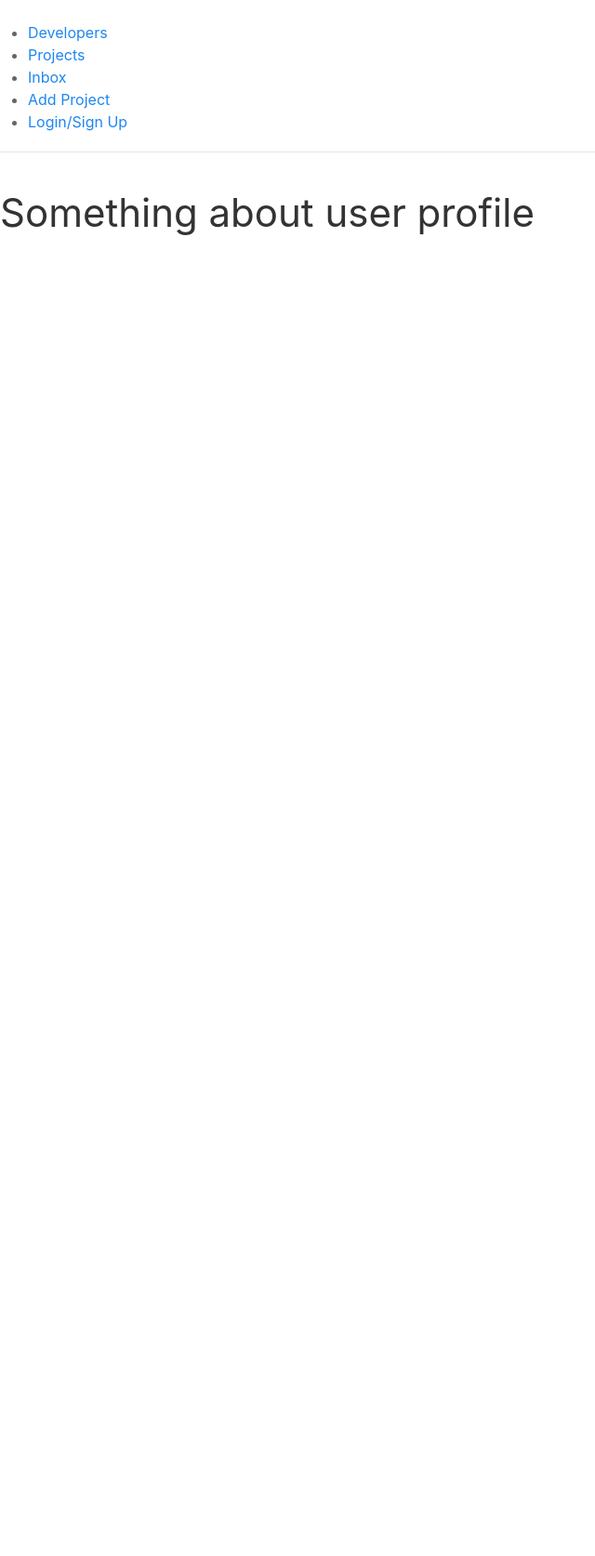
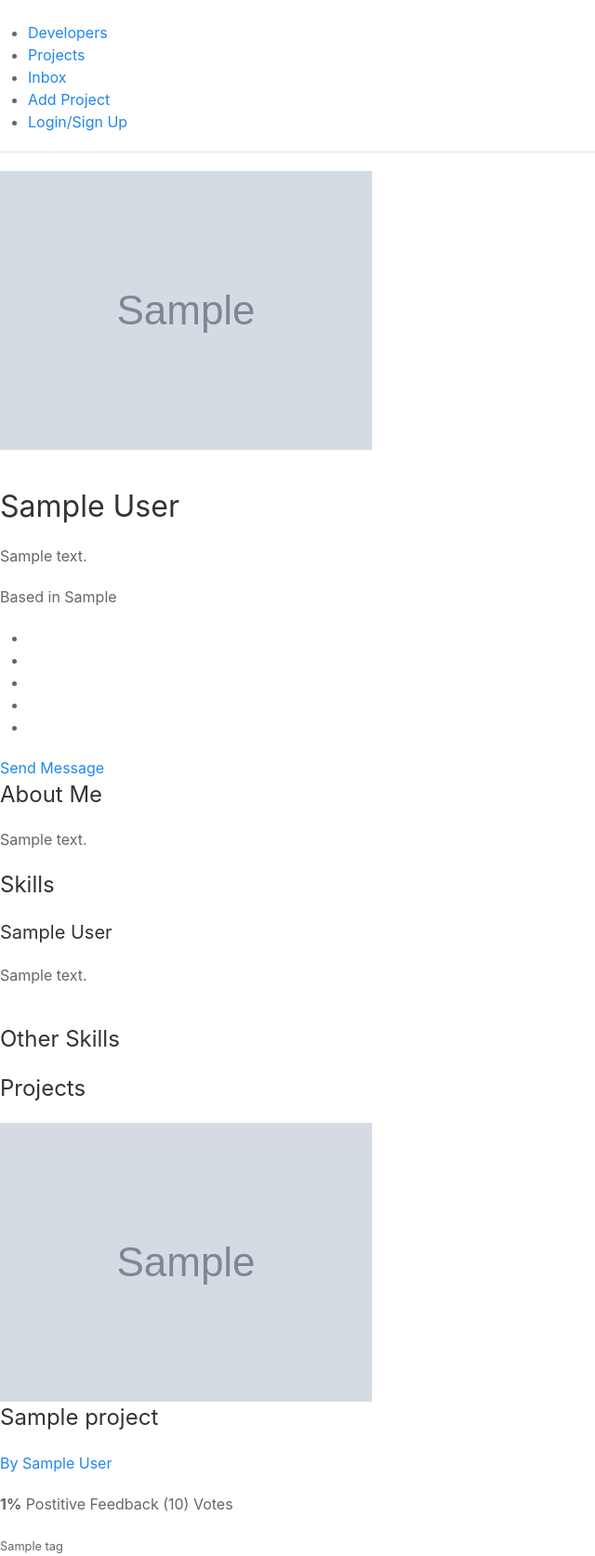
Before and after one commit to RJD02/Projects-Showcase, a Django app: page /profile/00000000-0000-0000-0000-000000000001/ in a window 1280 px wide. Shown: the part 321-1995 px from the top of the page at 93% size, without its empty margins (0-640 px from the left). Before the commit the page ends 574 px from the top, so only its background shows below. Run offline with Django 4.2, Linux system fonts and the light colour scheme; tables that the repository leaves empty hold one stand-in row (values such as "Sample post"); grey boxes marked "Sample" are stand-in pictures; some libraries are stand-ins or nearby versions.

Commit message:
Add user profile template

```diff
--- a/users/templates/users/user-profile.html
+++ b/users/templates/users/user-profile.html
@@ -1,5 +1,137 @@
 {% extends 'main.html' %} {% block content %}
 
-<h1>Something about user profile</h1>
+<main class="profile my-md">
+  <div class="container">
+    <div class="layout">
+      <div class="column column--1of3">
+        <div class="card text-center">
+          <div class="card__body dev">
+            <img class="avatar avatar--xl" src="{{profile.profile_image}}" />
+            <h2 class="dev__name">{{profile.name}}</h2>
+            <p class="dev__title">{{profile.about}}</p>
+            <p class="dev__location">Based in {{profile.location}}</p>
+            <ul class="dev__social">
+              {% if profile.social_github %}
+              <li>
+                <a
+                  title="Github"
+                  href="{{profile.social_github}}"
+                  target="_blank"
+                  ><i class="im im-github"></i
+                ></a>
+              </li>
+              {% endif %} {% if profile.social_youtube %}
+              <li>
+                <a
+                  title="Youtube"
+                  href="{{profile.social_youtube}}"
+                  target="_blank"
+                  ><i class="im im-youtube"></i
+                ></a>
+              </li>
+              {% endif %} {% if profile.social_twitter %}
+              <li>
+                <a
+                  title="Twitter"
+                  href="{{profile.social_twitter}}"
+                  target="_blank"
+                  ><i class="im im-twitter"></i
+                ></a>
+              </li>
+              {% endif %} {% if profile.social_linkedin %}
+              <li>
+                <a
+                  title="LinkedIn"
+                  href="{{profile.social_linkedin}}"
+                  target="_blank"
+                  ><i class="im im-linkedin"></i
+                ></a>
+              </li>
+              {% endif %} {% if profile.social_website %}
+              <li>
+                <a
+                  title="Personal Website"
+                  href="{{profile.social_website}}"
+                  target="_blank"
+                  ><i class="im im-globe"></i
+                ></a>
+              </li>
+              {% endif %}
+            </ul>
+            <a href="#" class="btn btn--sub btn--lg">Send Message </a>
+          </div>
+        </div>
+      </div>
+      <div class="column column--2of3">
+        <div class="devInfo">
+          <h3 class="devInfo__title">About Me</h3>
+          <p class="devInfo__about">{{profile.bio}}</p>
+        </div>
+        <div class="devInfo">
+          <h3 class="devInfo__title">Skills</h3>
+          <div class="devInfo__skills">
+            {% for skill in top_skills %}
+            <div class="devSkill">
+              <h4 class="devSkill__title">{{skill.name}}</h4>
+              <p class="devSkill__info">{{skill.description}}</p>
+            </div>
+            {% endfor %}
+
+            <h3 class="devInfo__subtitle">Other Skills</h3>
+            <div class="devInfo__otherSkills">
+              {% for skill in other_skills %}
+              <span class="tag tag--pill tag--sub tag--lg">
+                <small>{{skill.name}}</small>
+              </span>
+              {% endfor %}
+            </div>
+          </div>
+        </div>
+        <div class="devInfo">
+          <h3 class="devInfo__title">Projects</h3>
+          <div class="grid grid--two">
+            {% for project in profile.project_set.all %}
+            <div class="column">
+              <div class="card project">
+                <a href="{% url 'single project' project.id %}" class="project">
+                  <img
+                    class="project__thumbnail"
+                    src="{{project.featured_image.url}}"
+                    alt="project thumbnail"
+                  />
+                  <div class="card__body">
+                    <h3 class="project__title">{{project.title}}</h3>
+                    <p>
+                      <a
+                        class="project__author"
+                        href="{% url 'user-profile' profile.id %}"
+                        >By {{profile.name}}</a
+                      >
+                    </p>
+                    <p class="project--rating">
+                      <span style="font-weight: bold"
+                        >{{project.vote_ratio}}%</span
+                      >
+                      Postitive Feedback ({{project.vote_total}})
+                      Vote{{project.vote_total|pluralize:'s'}}
+                    </p>
+                    <div class="project__tags">
+                      {% for tags in project.tags.all|slice:'5' %}
+                      <span class="tag tag--pill tag--main">
+                        <small>{{tags.name}}</small>
+                      </span>
+                      {% endfor %}
+                    </div>
+                  </div>
+                </a>
+              </div>
+            </div>
+            {% endfor %}
+          </div>
+        </div>
+      </div>
+    </div>
+  </div>
+</main>
 
 {% endblock content %}
```
